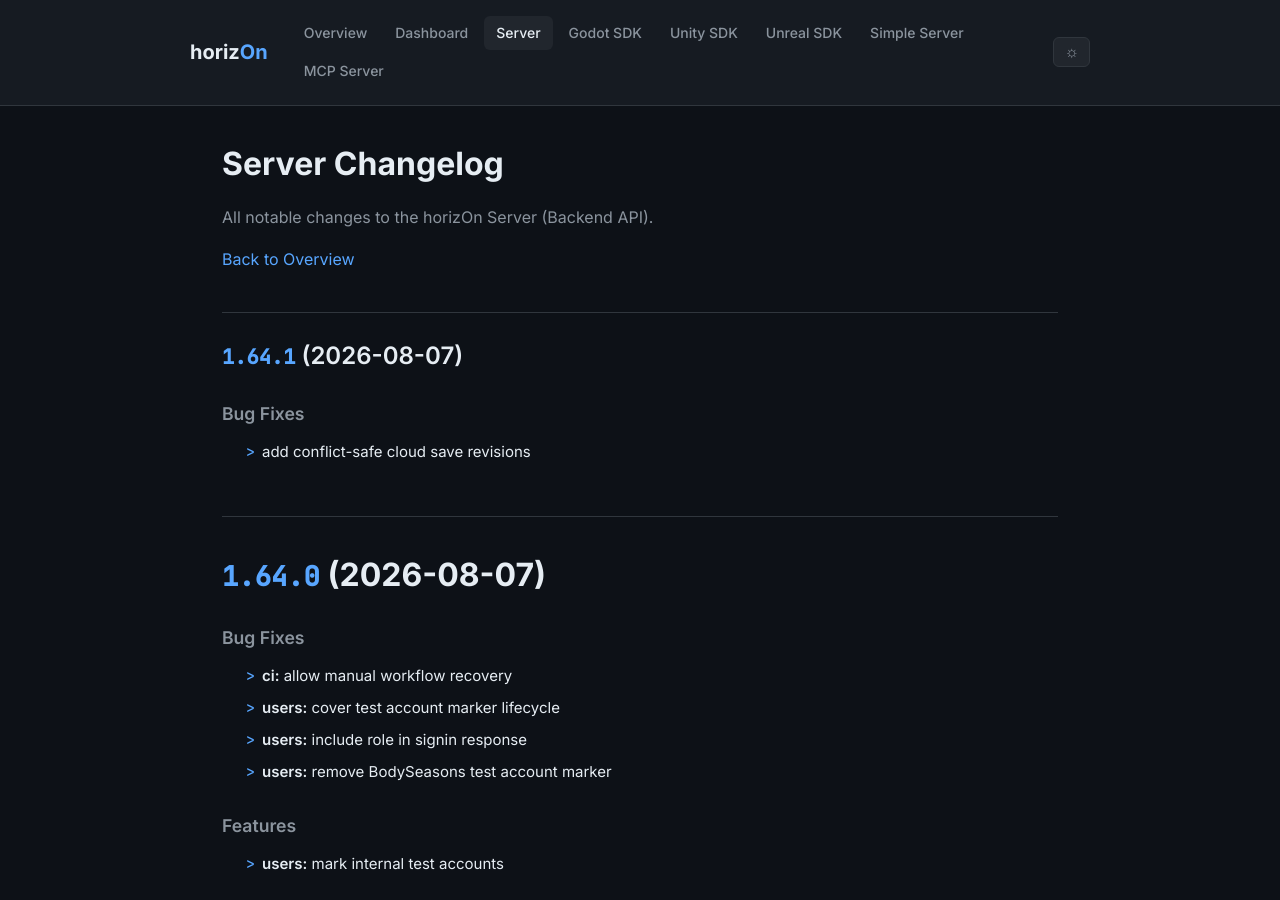
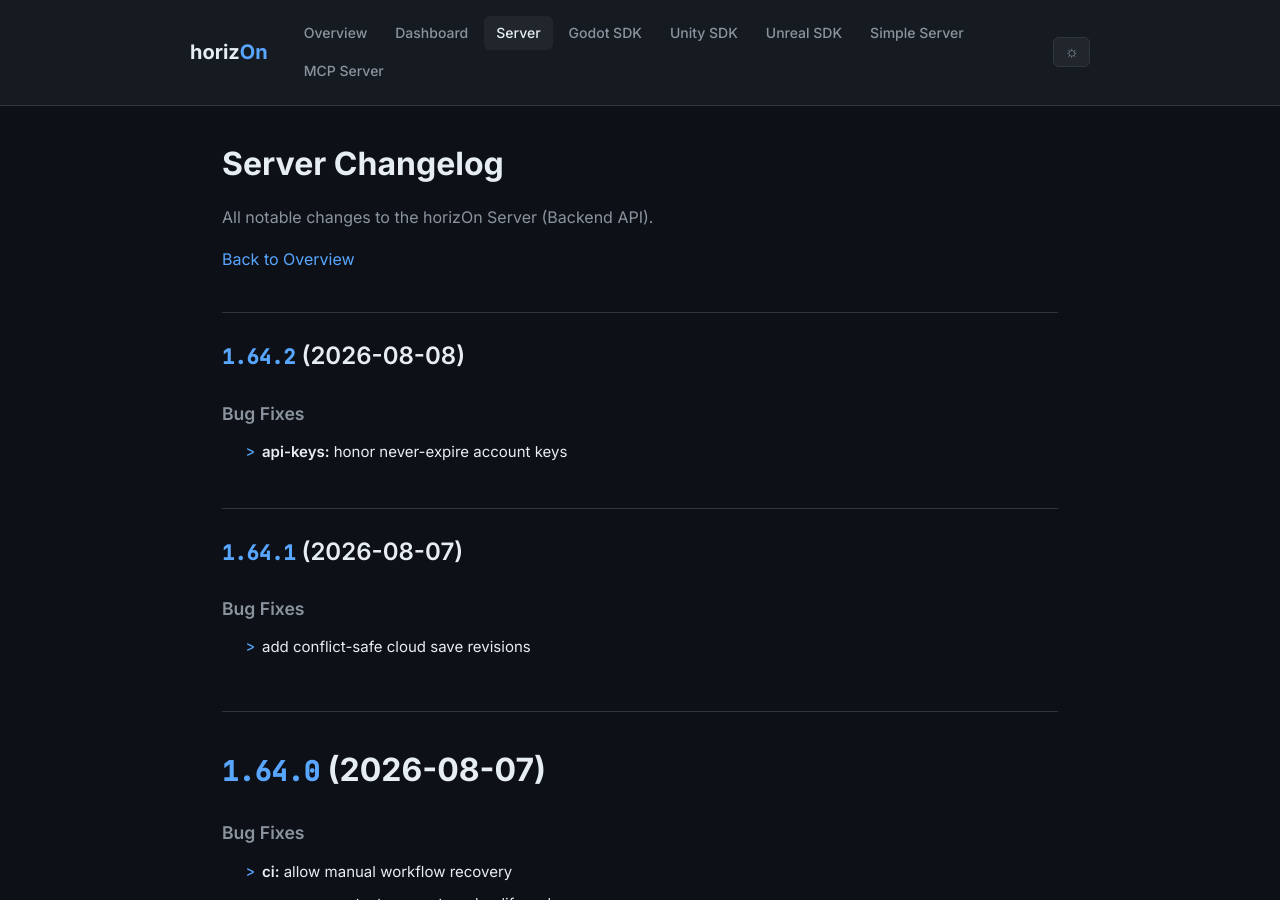
Before and after one commit to ProjectMakersDE/horizOn-Changelog, a Jekyll site: the page built from server-changelog.md, in a window 1280 px wide and 900 px high. Built offline with Jekyll 4.4.1, drawn with Linux system fonts in a browser that asks for light colours.

Commit message:
chore: reconcile changelogs

```diff
--- a/server-changelog.md
+++ b/server-changelog.md
@@ -8,6 +8,13 @@ title: Server Changelog
 All notable changes to the horizOn Server (Backend API).
 
 [Back to Overview](.)
+
+## [1.64.2](https://github.com/ProjectMakersDE/horizOn-Server/compare/v1.64.1...v1.64.2) (2026-08-08)
+
+
+### Bug Fixes
+
+* **api-keys:** honor never-expire account keys ([030f1c1](https://github.com/ProjectMakersDE/horizOn-Server/commit/030f1c12c1ba922b7b152c733783069825f0828e))
 
 ## [1.64.1](https://github.com/ProjectMakersDE/horizOn-Server/compare/v1.64.0...v1.64.1) (2026-08-07)
 
```
Also changed, not shown: index.md (+1 -1 lines).
